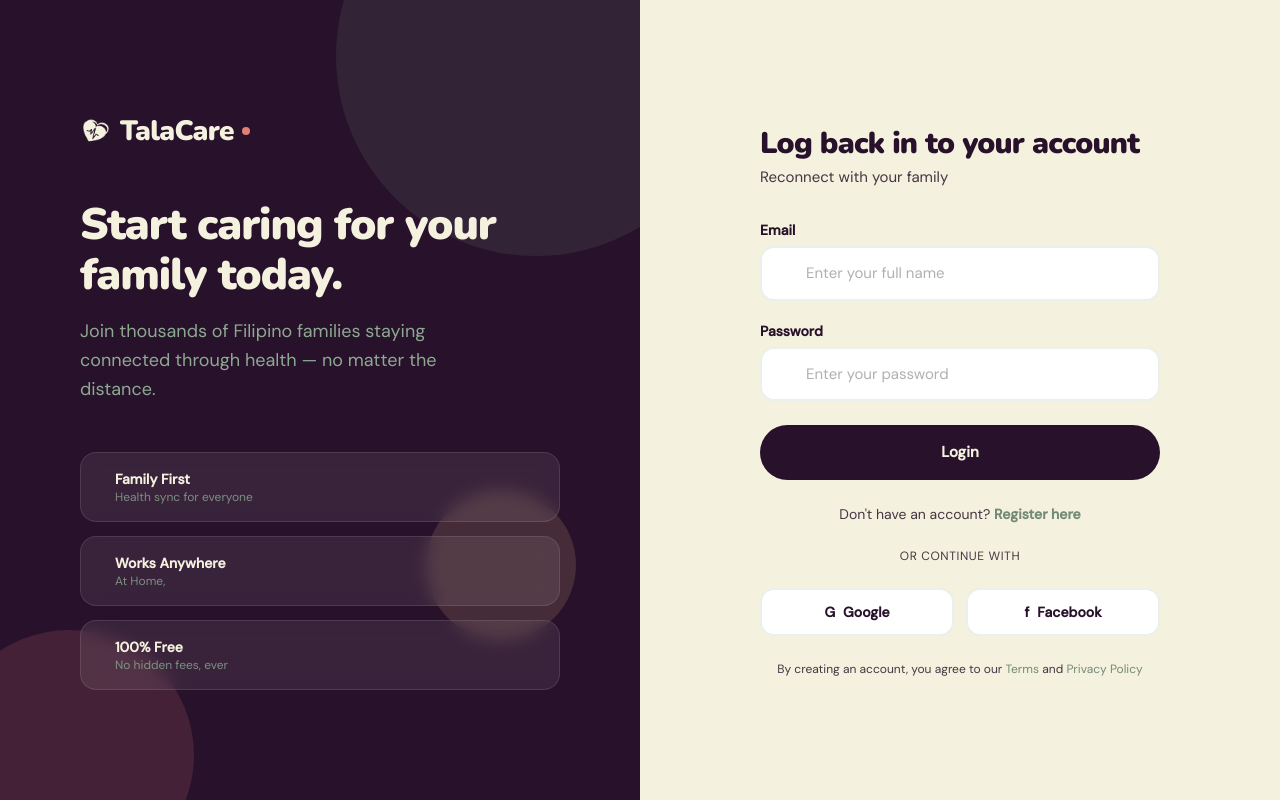
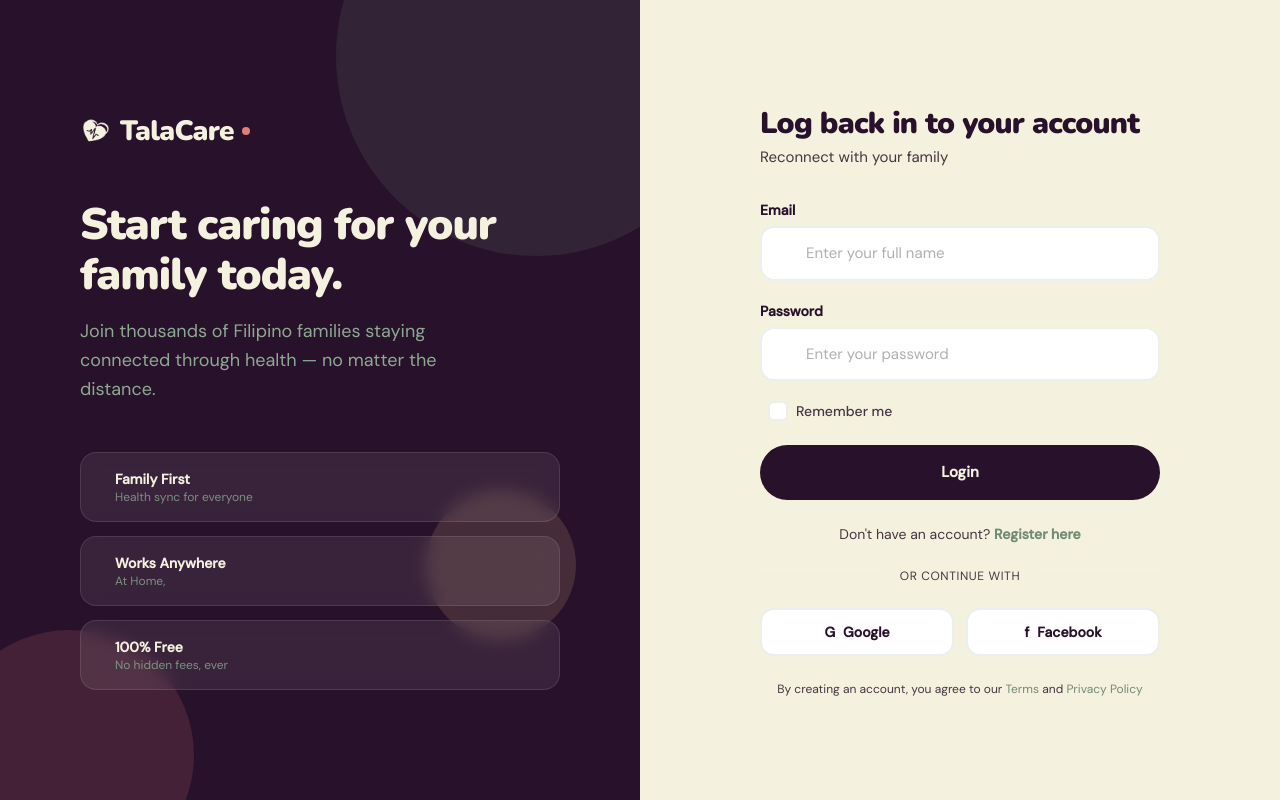
Before and after one commit to jiancpp/sanrio-codekada, a React (Vite) app: page /login in a window 1280 px wide. Built offline with nearby package versions, Linux system fonts and the light colour scheme; no server answers.

Commit message:
Add "Remember Me" functionality to Login and Register forms

```diff
--- a/src/pages/Login.jsx
+++ b/src/pages/Login.jsx
@@ -12,13 +12,19 @@ const Login = () => {
   const [formData, setFormData] = useState({
     email: '',
     password: '',
-    confirmPassword: ''
+    confirmPassword: '',
+    rememberMe: false,
   });
   const [showPassword, setShowPassword] = useState(false);
   const [showConfirmPassword, setShowConfirmPassword] = useState(false);
 
   const handleChange = (e) => {
-    setFormData({ ...formData, [e.target.name]: e.target.value });
+    const { name, value, type, checked } = e.target;
+    setFormData({
+      ...formData,
+      [name]: type === 'checkbox' ? checked : value
+    });
+    // setError('');
   };
 
   const handleSubmit = async (e) => {
@@ -27,7 +33,8 @@ const Login = () => {
 
     const user = await login({
       email: formData.email,
-      password: formData.password
+      password: formData.password,
+      rememberMe: formData.rememberMe
     });
 
     // If login is successful, redirect to dashboard
@@ -159,6 +166,31 @@ const Login = () => {
               </div>
             </div>
 
+                    {/* Remember Me */}
+        <div className="flex items-center justify-between ml-2">
+          <label className="flex items-center gap-2 cursor-pointer group">
+            <div className="relative flex items-center justify-center">
+              <input
+                type="checkbox"
+                name="rememberMe"
+                checked={formData.rememberMe}
+                onChange={handleChange}
+                className="peer appearance-none w-5 h-5 border-2 border-olive-light rounded-md bg-white checked:bg-olive checked:border-olive transition-all cursor-pointer"
+              />
+              {/* Custom Checkmark Icon */}
+              <svg
+                className="absolute w-3 h-3 text-egg opacity-0 peer-checked:opacity-100 pointer-events-none transition-opacity"
+                fill="none" viewBox="0 0 24 24" stroke="currentColor" strokeWidth="4"
+              >
+                <path strokeLinecap="round" strokeLinejoin="round" d="M5 13l4 4L19 7" />
+              </svg>
+            </div>
+            <span className="text-sm font-medium text-mauve group-hover:text-midnight transition-colors">
+              Remember me
+            </span>
+          </label>
+        </div>
+
             {/* Submit */}
             <button
               type="submit"
--- a/src/pages/Register.jsx
+++ b/src/pages/Register.jsx
@@ -4,14 +4,6 @@ import { useApi } from '../hooks/useApi';
 import { useAuth } from '../hooks/useAuth';
 import { useNavigate } from 'react-router';
 import logo from '../assets/logo-olive-light.png';
-
-/* ── Utility ── */
-const generateCode = () => {
-  const words = ['PUSO', 'LAYA', 'BUHAY', 'TAHANAN', 'BIGAY', 'YAKAP', 'TULONG', 'LIGTAS'];
-  const word = words[Math.floor(Math.random() * words.length)];
-  const nums = Math.floor(100 + Math.random() * 900);
-  return `${word}-${nums}`;
-};
 
 /* ══════════════════════════════════════════════
    PROGRESS BAR
@@ -50,13 +42,17 @@ const ProgressBar = ({ currentStep }) => {
    STEP 0 — ACCOUNT
 ══════════════════════════════════════════════ */
 const AccountStep = ({ onNext }) => {
-  const [formData, setFormData] = useState({ name: '', email: '', password: '', confirmPassword: '' });
+  const [formData, setFormData] = useState({ name: '', email: '', password: '', confirmPassword: '', rememberMe: false });
   const [showPassword, setShowPassword] = useState(false);
   const [showConfirm, setShowConfirm] = useState(false);
   const [error, setError] = useState('');
 
   const handleChange = (e) => {
-    setFormData({ ...formData, [e.target.name]: e.target.value });
+    const { name, value, type, checked } = e.target;
+    setFormData({
+      ...formData,
+      [name]: type === 'checkbox' ? checked : value
+    });
     setError('');
   };
 
@@ -138,12 +134,39 @@ const AccountStep = ({ onNext }) => {
           </div>
         </div>
 
+
+
         {/* Error */}
         {error && (
           <p className="text-xs text-coral-dark font-semibold flex items-center gap-1.5">
             <span>⚠️</span> {error}
           </p>
         )}
+
+        {/* Remember Me */}
+        <div className="flex items-center justify-between ml-2">
+          <label className="flex items-center gap-2 cursor-pointer group">
+            <div className="relative flex items-center justify-center">
+              <input
+                type="checkbox"
+                name="rememberMe"
+                checked={formData.rememberMe}
+                onChange={handleChange}
+                className="peer appearance-none w-5 h-5 border-2 border-olive-light rounded-md bg-white checked:bg-olive checked:border-olive transition-all cursor-pointer"
+              />
+              {/* Custom Checkmark Icon */}
+              <svg
+                className="absolute w-3 h-3 text-egg opacity-0 peer-checked:opacity-100 pointer-events-none transition-opacity"
+                fill="none" viewBox="0 0 24 24" stroke="currentColor" strokeWidth="4"
+              >
+                <path strokeLinecap="round" strokeLinejoin="round" d="M5 13l4 4L19 7" />
+              </svg>
+            </div>
+            <span className="text-sm font-medium text-mauve group-hover:text-midnight transition-colors">
+              Remember me
+            </span>
+          </label>
+        </div>
 
         <button type="submit"
           className="w-full py-4 bg-midnight text-egg rounded-full font-bold text-[0.9375rem] border-none cursor-pointer transition-all mt-1 hover:bg-mauve hover:-translate-y-0.5 hover:shadow-[0_8px_20px_rgba(26,26,46,0.25)]">
@@ -507,13 +530,15 @@ const LeftPanel = ({ step }) => {
 /* ══════════════════════════════════════════════
    MAIN PAGE
 ══════════════════════════════════════════════ */
-const RegisterAndSetup = () => {
+const Register = () => {
   // step: 'account' | 'choose' | 'create' | 'join'
   const { register, error, isLoading } = useApi();
   const { login } = useAuth();
   const [step, setStep] = useState('account');
   const [user, setUser] = useState(null)
   const [temp, setTemp] = useState('')
+  const [rememberUser, setRememberUser] = useState(false);
+
   const navigate = useNavigate();
 
   // progress index: account=0, family steps=1, done=2
@@ -527,6 +552,7 @@ const RegisterAndSetup = () => {
     if (newUser) {
       setUser(newUser);
       setTemp(data.password);
+      setRememberUser(data.rememberMe); // Store the choice here
       setStep('choose');
     }
   };
@@ -535,9 +561,9 @@ const RegisterAndSetup = () => {
     const loggedInUser = await login({
       email: user.email,
       password: temp,
+      rememberMe: rememberUser, // Pass it to your auth hook!
     });
 
-    // If login is successful, redirect to dashboard
     if (loggedInUser) {
       navigate('/dashboard');
     }
@@ -568,4 +594,4 @@ const RegisterAndSetup = () => {
   );
 };
 
-export default RegisterAndSetup;
+export default Register;
```
